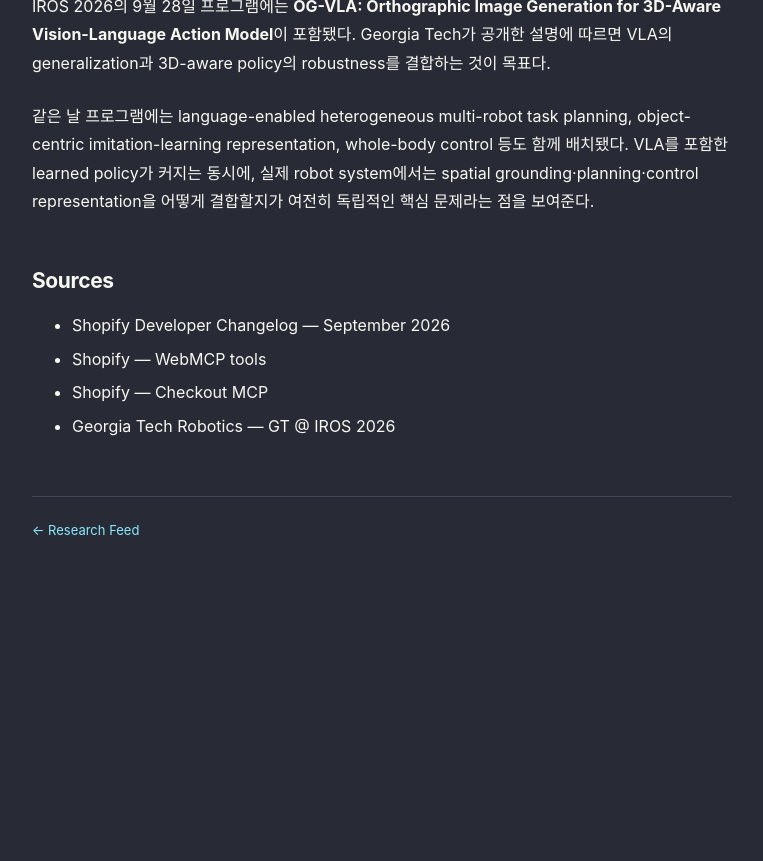
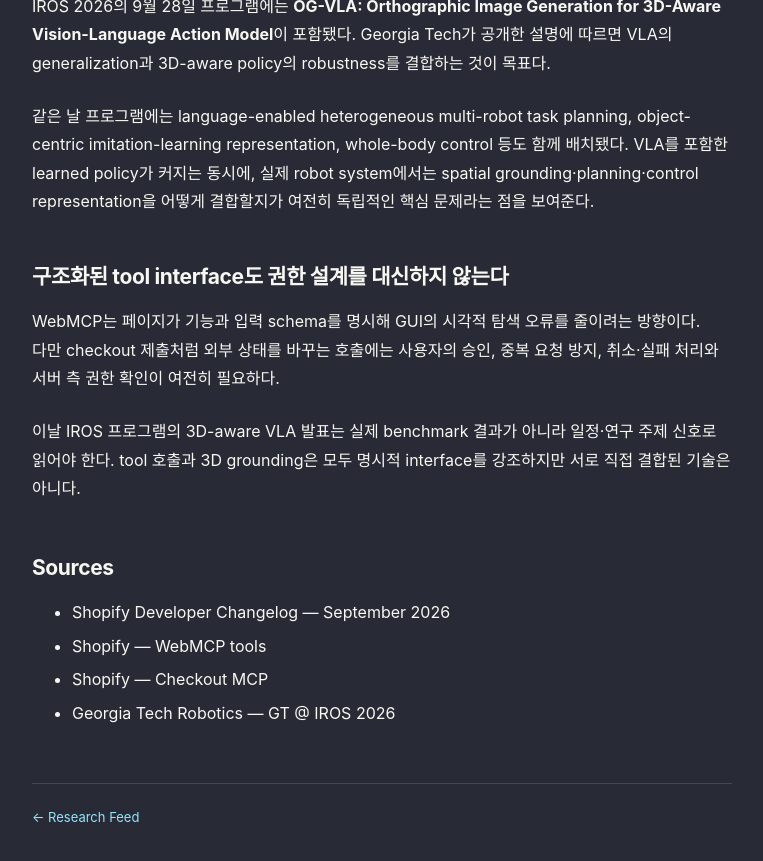
Before and after one commit to nayana224/nayana224.github.io, a Jekyll site: the page built from _research_feed/2026-09-28-ai-robotics.md, in a window 1280 px wide and 900 px high, scrolled down 1063 px. Shown: the top 861 px of the window, without its empty margins (258-1021 px from the left). Built offline with Jekyll 4.4.1, drawn with Linux system fonts in a browser that asks for light colours; before the commit the page ends 1676 px from its top, so only the background shows below that.

Commit message:
Strengthen Research Feed article: 2026-09-28

```diff
--- a/_research_feed/2026-09-28-ai-robotics.md
+++ b/_research_feed/2026-09-28-ai-robotics.md
@@ -23,6 +23,12 @@
 
 같은 날 프로그램에는 language-enabled heterogeneous multi-robot task planning, object-centric imitation-learning representation, whole-body control 등도 함께 배치됐다. VLA를 포함한 learned policy가 커지는 동시에, 실제 robot system에서는 spatial grounding·planning·control representation을 어떻게 결합할지가 여전히 독립적인 핵심 문제라는 점을 보여준다.
 
+## 구조화된 tool interface도 권한 설계를 대신하지 않는다
+
+WebMCP는 페이지가 기능과 입력 schema를 명시해 GUI의 시각적 탐색 오류를 줄이려는 방향이다. 다만 checkout 제출처럼 외부 상태를 바꾸는 호출에는 사용자의 승인, 중복 요청 방지, 취소·실패 처리와 서버 측 권한 확인이 여전히 필요하다.
+
+이날 IROS 프로그램의 3D-aware VLA 발표는 실제 benchmark 결과가 아니라 일정·연구 주제 신호로 읽어야 한다. tool 호출과 3D grounding은 모두 명시적 interface를 강조하지만 서로 직접 결합된 기술은 아니다.
+
 ## Sources
 - [Shopify Developer Changelog — September 2026](https://shopify.dev/changelog)
 - [Shopify — WebMCP tools](https://shopify.dev/docs/api/web-mcp)
```
